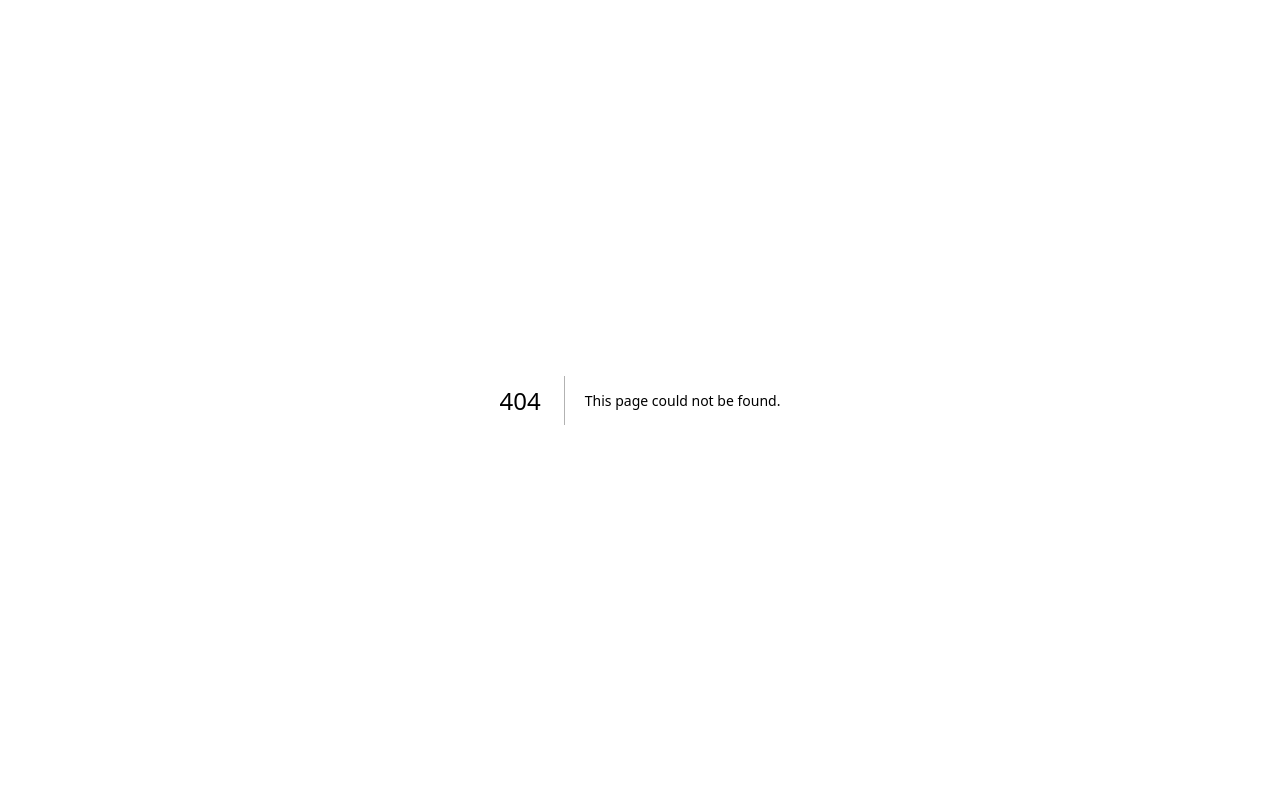
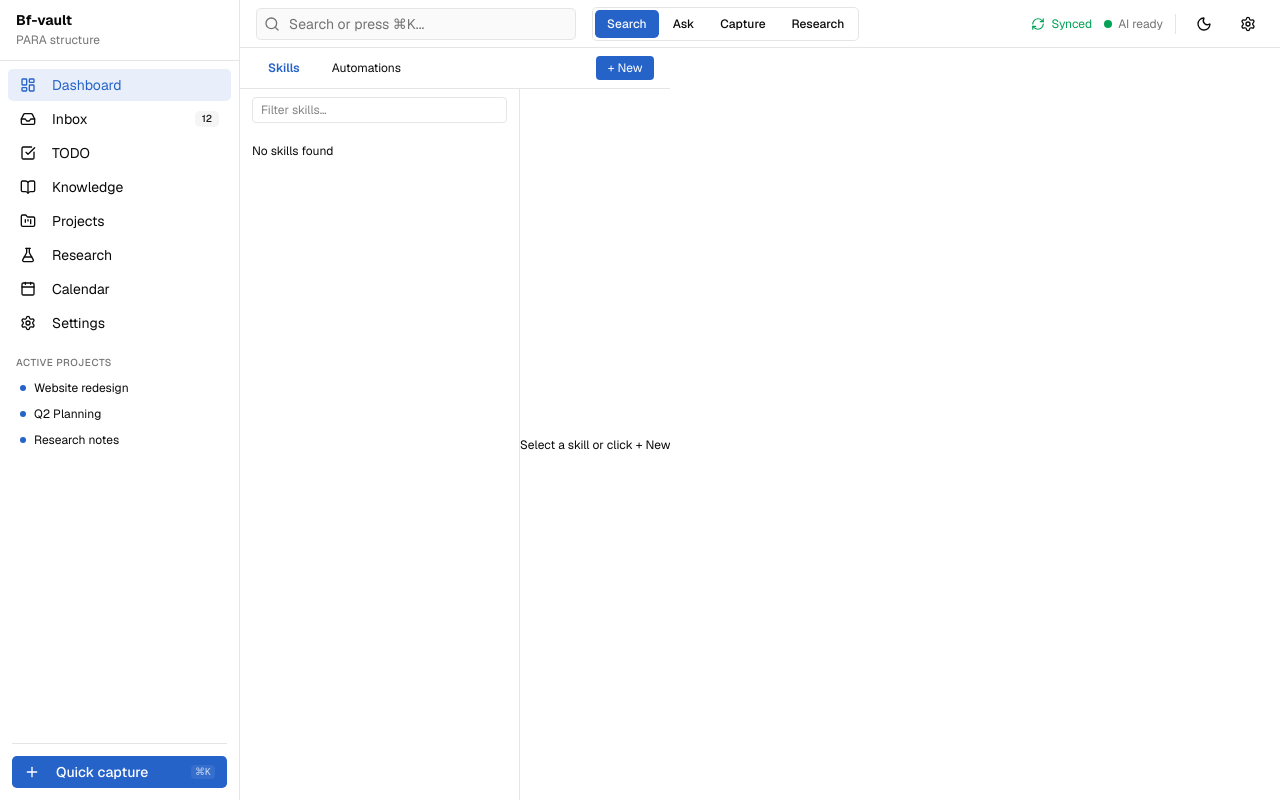
Before and after one commit to bthink/yet-another-personal-dashaboard, a Next.js app: page /dashboard/automations in a window 1280 px wide. Before the commit this address had no page. Built offline with nearby package versions, Linux system fonts and the light colour scheme.

Commit message:
feat: AutomationsPage client root + server page route

```diff
--- /dev/null
+++ b/app/dashboard/automations/page.tsx
@@ -0,0 +1,11 @@
+import { listSkills } from '@/lib/skills'
+import { listAutomations } from '@/lib/automations'
+import AutomationsPage from '@/components/automations/AutomationsPage'
+
+export default async function AutomationsRoute() {
+  const [skills, automations] = await Promise.all([
+    listSkills().catch(() => []),
+    listAutomations().catch(() => []),
+  ])
+  return <AutomationsPage initialSkills={skills} initialAutomations={automations} />
+}
--- /dev/null
+++ b/components/automations/AutomationsPage.tsx
@@ -0,0 +1,151 @@
+'use client'
+
+import { useState } from 'react'
+import type { Skill, Automation } from '@/lib/types/automations'
+import SkillList from './SkillList'
+import AutomationList from './AutomationList'
+import SkillEditor from './SkillEditor'
+import AutomationEditor from './AutomationEditor'
+import RunModal from './RunModal'
+
+type Tab = 'skills' | 'automations'
+
+interface AutomationsPageProps {
+  initialSkills: Skill[]
+  initialAutomations: Automation[]
+}
+
+export default function AutomationsPage({
+  initialSkills,
+  initialAutomations,
+}: AutomationsPageProps) {
+  const [tab, setTab] = useState<Tab>('skills')
+  const [skills, setSkills] = useState<Skill[]>(initialSkills)
+  const [automations, setAutomations] = useState<Automation[]>(initialAutomations)
+  const [selectedSkill, setSelectedSkill] = useState<Skill | null>(null)
+  const [selectedAutomation, setSelectedAutomation] = useState<Automation | null>(null)
+  const [creatingNew, setCreatingNew] = useState(false)
+  const [runTarget, setRunTarget] = useState<Automation | null>(null)
+
+  function handleNewClick() {
+    setCreatingNew(true)
+    setSelectedSkill(null)
+    setSelectedAutomation(null)
+  }
+
+  function handleSkillSave(saved: Skill) {
+    setSkills(prev => {
+      const idx = prev.findIndex(s => s.name === saved.name)
+      return idx >= 0 ? prev.map(s => (s.name === saved.name ? saved : s)) : [...prev, saved]
+    })
+    setSelectedSkill(saved)
+    setCreatingNew(false)
+  }
+
+  function handleAutomationSave(saved: Automation) {
+    setAutomations(prev => {
+      const idx = prev.findIndex(a => a.id === saved.id)
+      return idx >= 0 ? prev.map(a => (a.id === saved.id ? saved : a)) : [...prev, saved]
+    })
+    setSelectedAutomation(saved)
+    setCreatingNew(false)
+  }
+
+  const showDetail = selectedSkill !== null || selectedAutomation !== null || creatingNew
+
+  return (
+    <div className="flex flex-col h-full overflow-hidden">
+      {/* Tab bar */}
+      <div
+        className="flex items-center gap-2 px-4 py-2 shrink-0"
+        style={{ borderBottom: '1px solid var(--border)' }}
+      >
+        {(['skills', 'automations'] as Tab[]).map(t => (
+          <button
+            key={t}
+            type="button"
+            onClick={() => { setTab(t); setCreatingNew(false) }}
+            className="px-3 py-1 text-xs rounded capitalize"
+            style={{
+              background: tab === t ? 'var(--accent-soft)' : 'transparent',
+              color: tab === t ? 'var(--accent)' : 'var(--text-2)',
+              fontWeight: tab === t ? 600 : 400,
+              border: 'none',
+              cursor: 'pointer',
+            }}
+          >
+            {t}
+          </button>
+        ))}
+        <button
+          type="button"
+          onClick={handleNewClick}
+          className="ml-auto px-3 py-1 text-xs rounded text-white"
+          style={{ background: 'var(--accent)', border: 'none', cursor: 'pointer' }}
+        >
+          + New
+        </button>
+      </div>
+
+      {/* 2-col body */}
+      <div className="flex flex-1 overflow-hidden">
+        {/* List */}
+        <div
+          className="w-[280px] shrink-0 overflow-hidden"
+          style={{ borderRight: '1px solid var(--border)' }}
+        >
+          {tab === 'skills' ? (
+            <SkillList
+              skills={skills}
+              selected={selectedSkill}
+              onSelect={s => { setSelectedSkill(s); setCreatingNew(false) }}
+            />
+          ) : (
+            <AutomationList
+              automations={automations}
+              selected={selectedAutomation}
+              onSelect={a => { setSelectedAutomation(a); setCreatingNew(false) }}
+            />
+          )}
+        </div>
+
+        {/* Detail */}
+        <div className="flex-1 overflow-hidden">
+          {showDetail ? (
+            tab === 'skills' ? (
+              <SkillEditor
+                skill={creatingNew ? null : selectedSkill}
+                onSave={handleSkillSave}
+                onDelete={name => {
+                  setSkills(prev => prev.filter(s => s.name !== name))
+                  setSelectedSkill(null)
+                }}
+              />
+            ) : (
+              <AutomationEditor
+                automation={creatingNew ? null : selectedAutomation}
+                onSave={handleAutomationSave}
+                onDelete={id => {
+                  setAutomations(prev => prev.filter(a => a.id !== id))
+                  setSelectedAutomation(null)
+                }}
+                onRun={a => setRunTarget(a)}
+              />
+            )
+          ) : (
+            <div
+              className="flex items-center justify-center h-full text-xs"
+              style={{ color: 'var(--text-3)' }}
+            >
+              Select {tab === 'skills' ? 'a skill' : 'an automation'} or click + New
+            </div>
+          )}
+        </div>
+      </div>
+
+      {runTarget && (
+        <RunModal automation={runTarget} onClose={() => setRunTarget(null)} />
+      )}
+    </div>
+  )
+}
```
